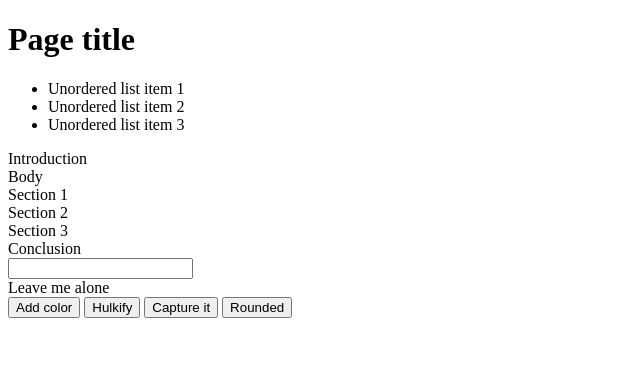
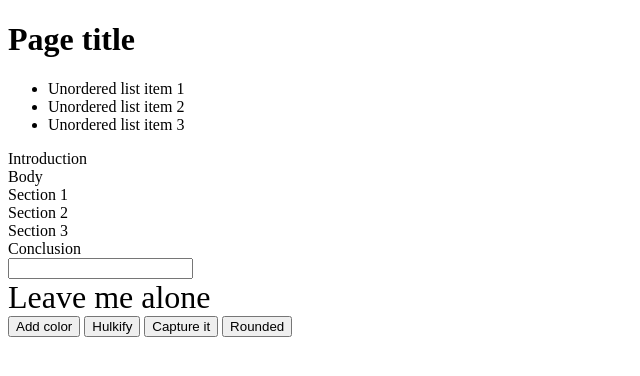
Before and after one commit to beelarr/the_guinea_pig, a plain HTML site: page index.html in a window 1280 px wide. Both pictures are taken after a click on the button "Hulkify". Shown: the whole page, without its empty margins (0-640 px from the left). Drawn offline with Linux system fonts and the light colour scheme.

Commit message:
Added #6

```diff
--- a/events.css
+++ b/events.css
@@ -2,3 +2,7 @@
     color: blue;
 
 }
+
+.make-big {
+    font-size: 2em;
+}
--- a/events.js
+++ b/events.js
@@ -9,6 +9,7 @@ let output = document.querySelector('#output-target');
 let input = document.querySelector('#keypress-input');
 let add_color = document.querySelector('#add-color');
 let guinea_pig = document.querySelector('#guinea-pig');
+
 
 
 
@@ -49,3 +50,8 @@ input.addEventListener('keyup', (e) => {
 guinea_pig.addEventListener('click', () =>{
     guinea_pig.classList.toggle('add_color')
 });
+
+document.querySelector('#make-large')
+    .addEventListener('click', ()=>{
+        guinea_pig.classList.toggle('make-big')
+    })
```
